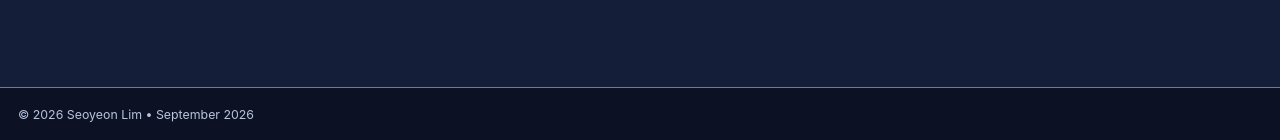
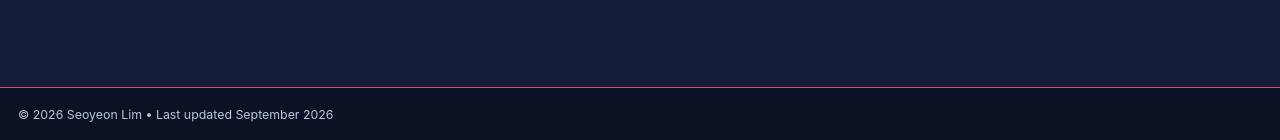
Before and after one commit to seoyeon-lim/academic.github.io, a Jekyll site: the page built from _pages/about.md, in a window 1280 px wide. Shown: the part 757-897 px from the top of the page. Built offline with Jekyll 4.4.1, drawn with Linux system fonts in a browser that asks for light colours; a script bundle is joined from its source files by our own code; library files that are not in the unit come from our copies.

Commit message:
Add 'Last updated' prefix to footer date
Co-Authored-By: Claude Sonnet 4.6 <noreply@anthropic.com>

```diff
--- a/_includes/footer.html
+++ b/_includes/footer.html
@@ -1,5 +1,5 @@
 {% include base_path %}
 
 <div class="page__footer-copyright">
-  &copy; {{ site.time | date: '%Y' }} {{ site.author.name | default: site.name }} &bull; {{ site.time | date: '%B %Y' }}
+  &copy; {{ site.time | date: '%Y' }} {{ site.author.name | default: site.name }} &bull; Last updated {{ site.time | date: '%B %Y' }}
 </div>
```
